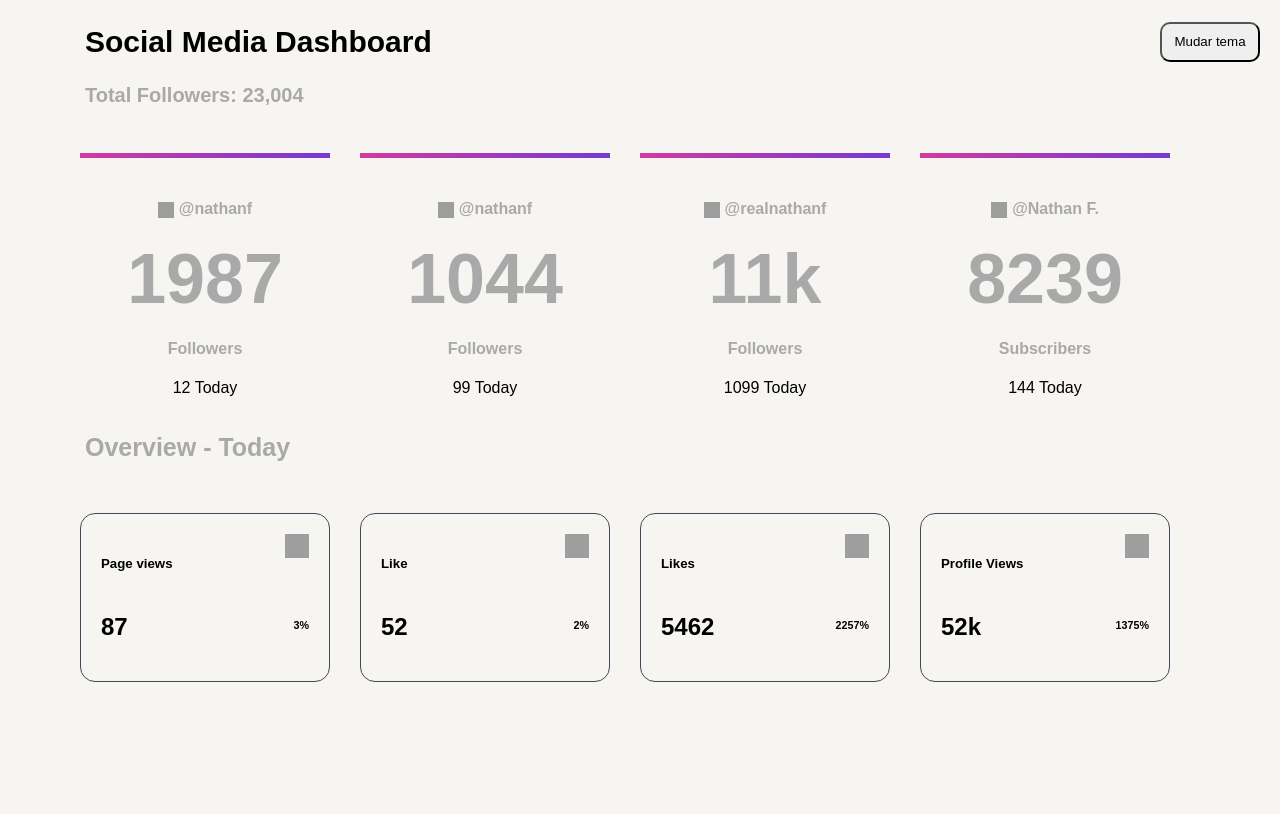
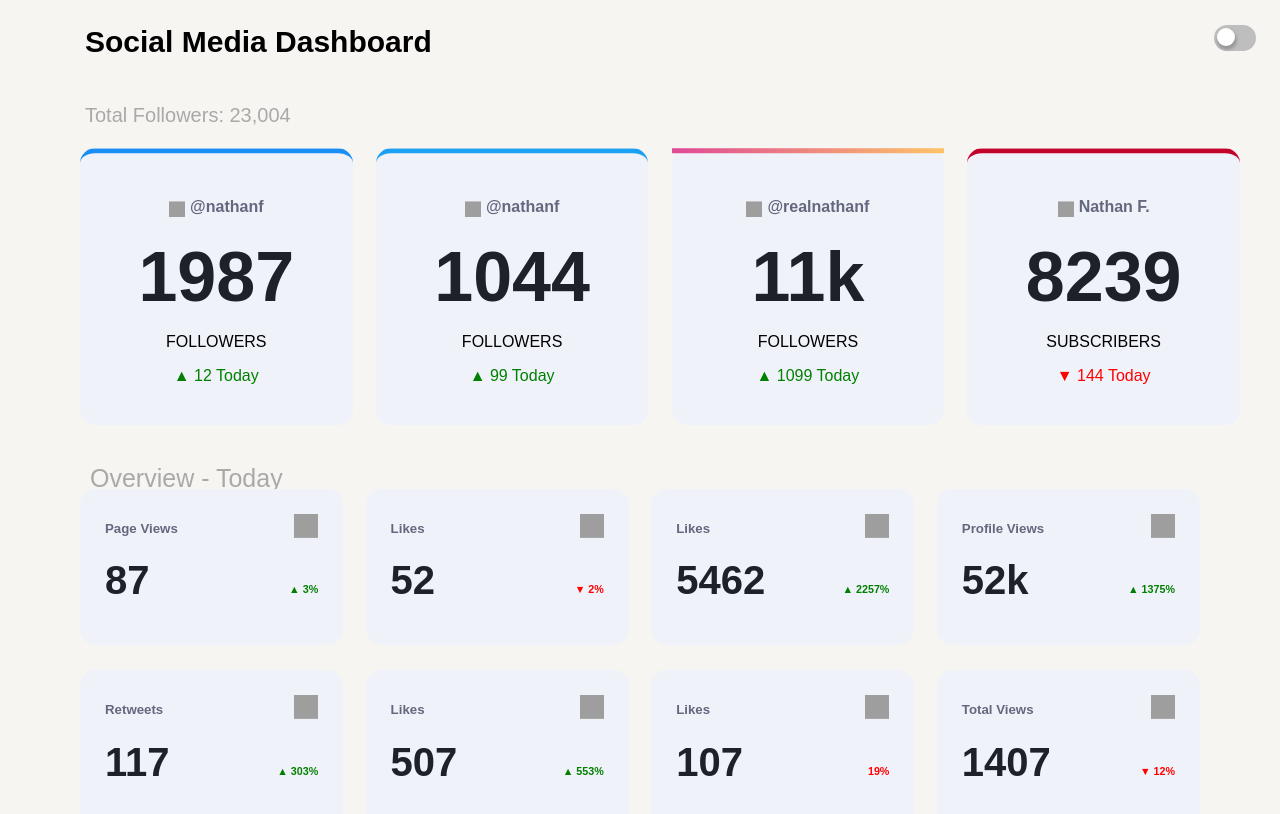
Before and after one commit to IgorVVieira/Desafio-EyeCare-Health, a React (Create React App) app in the folder social-media-dashboard-with-theme-switcher/: page / in a window 1280 px wide. Shown: the top 814 px of the page. Built offline with nearby package versions, Linux system fonts and the light colour scheme; grey boxes are pictures that could not be loaded.

Commit message:
Finalizando desafio

```diff
--- a/social-media-dashboard-with-theme-switcher/src/App.js
+++ b/social-media-dashboard-with-theme-switcher/src/App.js
@@ -1,28 +1,26 @@
 import React, { useState, useEffect, Fragment } from "react";
-import styled from "styled-components";
 import { ThemeProvider } from "styled-components";
 import { lightTheme, darkTheme } from "./theme";
 import GlobalTheme from "./globals";
+import { Container, Title, ButtonChange, Title2, Title3, ContainerCard, ContainerGridCard, CheckBoxWrapper, CheckBoxLabel } from "./Styles";
+
 import Card from "./components/Card/Card";
-
-import facebookImg from './img/icon-facebook.svg';
-import twitterImg from './img/icon-twitter.svg';
-import instagramImg from './img/icon-instagram.svg';
-import youtubeImg from './img/icon-youtube.svg';
 import SmallCard from "./components/SmallCard/SmallCard";
 
+import { dataCard } from './dataCard';
+import { dataSmallCard } from "./dataSmallCard";
+
 function App() {
+  let id = 0;
   const [theme, setTheme] = useState('light');
 
   function toggleTheme() {
     if (theme === 'light') {
       window.localStorage.setItem('theme', 'dark');
       setTheme('dark');
-      window.dispatchEvent(new Event("toggleTheme"));
     } else {
       window.localStorage.setItem('theme', 'light');
       setTheme('light');
-      window.dispatchEvent(new Event("toggleTheme"));
     }
   }
 
@@ -39,75 +37,47 @@ function App() {
           <Title>
             Social Media Dashboard
           </Title>
-          <ButtonChange onClick={toggleTheme}>Mudar tema</ButtonChange>
+          <CheckBoxWrapper>
+            <ButtonChange id="checkbox" onClick={toggleTheme} type="checkbox"/>
+            <CheckBoxLabel htmlFor="checkbox" />
+          </CheckBoxWrapper>
         </Container>
         <Title2>Total Followers: 23,004</Title2>
 
         <ContainerCard>
-          <Card img={facebookImg} title={'@nathanf'} numberTitle={1987}
-            subtitle={'Followers'} footer={'12 Today'} theme={theme}/>
-
-          <Card img={twitterImg} title={'@nathanf'} numberTitle={1044}
-            subtitle={'Followers'} footer={'99 Today'} />
-
-          <Card img={instagramImg} title={'@realnathanf'} numberTitle={'11k'}
-            subtitle={'Followers'} footer={'1099 Today'} />
-
-          <Card img={youtubeImg} title={'@Nathan F.'} numberTitle={8239}
-            subtitle={'Subscribers'} footer={'144 Today'} />
+          {dataCard.map(data => {
+            return (
+              <Card key={id++} img={data.img}
+                title={data.title}
+                numberTitle={data.numberTitle}
+                subtitle={data.subtitle}
+                color={data.color}
+                footer={data.footer}
+                borderColor={data.borderColor}
+                gradient={data.gradient}
+                theme={theme}
+              />
+            );
+          })}
         </ContainerCard>
-
         <Title3>Overview - Today</Title3>
 
-        <ContainerCard>
-          <SmallCard title={'Page views'} img={facebookImg} quantity={87} percent={'3%'} />
-          <SmallCard title={'Like'} img={facebookImg} quantity={52} percent={'2%'} />
-          <SmallCard title={'Likes'} img={twitterImg} quantity={5462} percent={'2257%'}/>
-          <SmallCard title={'Profile Views'} img={instagramImg} quantity={'52k'} percent={'1375%'}/>
-        </ContainerCard>
+        <ContainerGridCard>
+          {dataSmallCard.map(data => {
+            return (
+              <SmallCard key={id++} title={data.title}
+                img={data.image}
+                quantity={data.quantity}
+                percent={data.percent}
+                color={data.color}
+                theme={theme}
+              />
+            );
+          })}
+        </ContainerGridCard>
       </Fragment>
     </ThemeProvider>
   );
 }
 
-const Container = styled.div`
-  display: flex;
-  justify-content: space-between;
-  align-items: center;
-`;
-
-const ContainerCard = styled.div`
-  display: flex;
-  flex-direction: row;
-  justify-content: center;
-  flex-wrap: wrap;
-  align-items: center;
-
-  @media (max-width: 800px) {
-    flex-direction: column;
-  }
-`;
-
-const Title = styled.h2`
-  font-size: 30px;
-  margin-left: 85px;
-`;
-
-const Title2 = styled(Title)`
-  font-size: 20px;
-  color: #a9a9a9;
-  margin-top: 0;
-`;
-
-const Title3 = styled(Title2)`
-  font-size: 25px;
-`;
-
-const ButtonChange = styled.button`
-  width: 100px;
-  height: 40px;
-  margin-right: 20px;
-  border-radius: 10px;
-`;
-
 export default App;
--- /dev/null
+++ b/social-media-dashboard-with-theme-switcher/src/Styles.js
@@ -0,0 +1,104 @@
+import styled from "styled-components";
+
+export const Container = styled.div`
+  display: flex;
+  justify-content: space-between;
+  align-items: center;
+`;
+
+export const ContainerCard = styled.div`
+  display: grid;
+
+  @media(min-width: 900px) {
+    gap: 8% 2%;
+    grid-template-columns: 7fr 7fr 7fr 7fr;
+    transform: translate(0%, -50%);
+    margin: 20vh 5vh 0vh 10vh;
+  }
+
+  @media(max-width: 900px) {
+    gap: 4% 2%;
+    transform: translate(0%, 0%);
+    grid-template-rows: 7fr;
+    margin: 0vh 2vh 20vh 2vh;
+  }
+`;
+
+export const ContainerGridCard = styled(ContainerCard)`
+  @media(min-width: 900px) {
+    margin: 19vh 10vh 0vh 10vh;
+  }
+
+  @media(max-width: 900px) {
+    margin: 20vh 2vh 0vh 2vh;
+  }
+`;
+
+export const Title = styled.h2`
+  font-size: 30px;
+  margin-left: 85px;
+`;
+
+export const Title2 = styled.p`
+  margin-left: 85px;
+  font-size: 20px;
+  color: #a9a9a9;
+`;
+
+export const Title3 = styled(Title2)`
+  margin-left: 90px;
+  font-size: 25px;
+
+  @media(min-width: 900px) {
+    margin-top: -100px;
+
+  }
+
+  @media(max-width: 900px) {
+    margin: 20vh 2vh 0vh 2vh;
+  }
+`;
+
+export const CheckBoxWrapper = styled.div`
+  position: relative;
+`;
+export const CheckBoxLabel = styled.label`
+  position: absolute;
+  top: 0;
+  left: 0;
+  width: 42px;
+  height: 26px;
+  border-radius: 15px;
+  background: #bebebe;
+  cursor: pointer;
+  &::after {
+    content: "";
+    display: block;
+    border-radius: 50%;
+    width: 18px;
+    height: 18px;
+    margin: 3px;
+    background: #ffffff;
+    box-shadow: 1px 3px 3px 1px rgba(0, 0, 0, 0.2);
+    transition: 0.2s;
+  }
+`;
+export const ButtonChange = styled.input`
+  opacity: 0;
+  z-index: 1;
+  border-radius: 15px;
+  margin-right: 20px;
+  width: 42px;
+  height: 26px;
+  &:checked + ${CheckBoxLabel} {
+    background: #4fbe79;
+    &::after {
+      content: "";
+      display: block;
+      border-radius: 50%;
+      width: 18px;
+      height: 18px;
+      margin-left: 21px;
+      transition: 0.2s;
+    }
+  }`;
--- a/social-media-dashboard-with-theme-switcher/src/components/Card/Card.js
+++ b/social-media-dashboard-with-theme-switcher/src/components/Card/Card.js
@@ -1,20 +1,20 @@
-import { useState, useEffect } from "react";
-import styled from "styled-components";
-// import { lightTheme, darkTheme } from "../../theme";
+import { ThemeProvider } from "styled-components";
+import {
+    Light, Dark, StyledCard, StyledDivImg,
+    StyledImgResponsive, StyledText, StyledNumberTitle
+} from "./Styles";
 
 function Card(props) {
-    const [theme, setTheme] = useState('light');
-
-    useEffect(() => {
-        function fetchData() {
-            window.addEventListener('toggleTheme', () => {
-                setTheme(window.localStorage.getItem('theme'));
-            });
+    let theme = Light;
+    if (props.theme === "light") {
+        theme = Light;
     }
-        fetchData();
-    }, []);
+    else if (props.theme === 'dark') {
+        theme = Dark;
+    }
     return (
-        <StyledCard>
+        <ThemeProvider theme={theme}>
+            <StyledCard style={{borderColor: props.borderColor, borderImageSource: props.gradient}}>
                 <StyledDivImg>
                     <StyledImgResponsive src={props.img} alt={props.img} />
                     <StyledText>{props.title}</StyledText>
@@ -22,63 +22,15 @@ function Card(props) {
 
                 <div>
                     <StyledNumberTitle>{props.numberTitle}</StyledNumberTitle>
-                <StyledText>{props.subtitle}</StyledText>
+                    <p>{props.subtitle.toUpperCase()}</p>
                 </div>
 
                 <div>
-                <p>{props.footer}</p>
+                    <p style={{ color: props.color }}>{props.footer}</p>
                 </div>
             </StyledCard>
+        </ThemeProvider>
     );
 }
 
-const StyledCard = styled.div`
-    flex: 1;
-    text-align: center;
-    margin-right: 1.875rem;
-    margin-top: 1.875rem;
-    padding: 1.25rem;
-    max-width: 15.625rem;
-    border-top: 10px solid;
-    border-radius: 10px;
-    border-image-slice: 1;
-    border-width: 5px;
-    border-image-source: linear-gradient(to left, #743ad5, #d53a9d);
-    cursor: pointer;
-
-    @media (max-width: 800px) {
-        width: 100%;
-    }
-
-    &:hover {
-        transition: .3s;
-        background-color: ${props => props.theme === 'light' ? 'white' : '#a9a9a9'};
-    }
-`;
-
-const StyledDivImg = styled.div`
-    display: flex;
-    flex-direction: row;
-    justify-content: center;
-`;
-
-const StyledImgResponsive = styled.img`
-    margin-top: 1.50rem;
-    max-width: 1rem;
-    max-height: 1rem;
-    margin-right: 0.313rem;
-    width: 100%;
-    height: auto;
-`;
-
-const StyledText = styled.h4`
-  color: #a9a9a9;
-`;
-
-const StyledNumberTitle = styled(StyledText)`
-    font-size: 70px;
-    margin: 0;
-    font-weight: bold;
-`;
-
 export default Card;
--- /dev/null
+++ b/social-media-dashboard-with-theme-switcher/src/components/Card/Styles.js
@@ -0,0 +1,66 @@
+import styled from "styled-components";
+
+export const Light = {
+    background: '#F0F2FA',
+    hover: '#E0E0E0',
+    text1: '#63687E',
+    text2: '#1E202A',
+    borderColor: props => props.theme.borderColor
+}
+
+export const Dark = {
+    background: '#252A41',
+    text1: '#8B97C6',
+    text2: '#FFFFFF',
+    hover: '#44475a',
+}
+
+export const StyledCard = styled.div`
+    text-align: center;
+    padding: 1.5rem;
+    border-top: 10px solid;
+    border-radius: 15px;
+    border-image-slice: 1;
+    border-width: 5px;
+    background-color: ${props => props.theme.background};
+    /* border-image-source: linear-gradient(to left, #743ad5, #d53a9d);    */
+
+    cursor: pointer;
+
+    @media (max-width: 375px) {
+        margin-bottom: -20px;
+        max-width: auto;
+        width: 100%;
+    }
+
+    &:hover {
+        transition: .3s;
+        background-color: ${props => props.theme.hover};
+    }
+`;
+
+export const StyledDivImg = styled.div`
+    display: flex;
+    flex-direction: row;
+    justify-content: center;
+`;
+
+export const StyledImgResponsive = styled.img`
+    margin-top: 1.50rem;
+    max-width: 1rem;
+    max-height: 1rem;
+    margin-right: 0.313rem;
+    width: 100%;
+    height: auto;
+`;
+
+export const StyledText = styled.h4`
+  color: ${props => props.theme.text1};
+`;
+
+export const StyledNumberTitle = styled(StyledText)`
+    font-size: 70px;
+    color: ${props => props.theme.text2};
+    margin: 0;
+    font-weight: bold;
+`;
--- a/social-media-dashboard-with-theme-switcher/src/components/SmallCard/SmallCard.js
+++ b/social-media-dashboard-with-theme-switcher/src/components/SmallCard/SmallCard.js
@@ -1,44 +1,31 @@
-import styled from "styled-components";
+import { ThemeProvider } from 'styled-components';
+import { StyledSmallCard, StyledDiv, StyledImgResponsive, StyledTitle, StyledQuantity } from './Styles';
+
+import { Light, Dark } from '../Card/Styles';
 
 function SmallCard(props) {
+    let theme = Light;
+    if (props.theme === "light") {
+        theme = Light;
+    }
+    else if (props.theme === 'dark') {
+        theme = Dark;
+    }
     return (
+        <ThemeProvider theme={theme}>
             <StyledSmallCard>
                 <StyledDiv>
-                <h5>{props.title}</h5>
+                    <StyledTitle>{props.title}</StyledTitle>
                     <StyledImgResponsive src={props.img} alt="" />
                 </StyledDiv>
 
                 <StyledDiv>
-                <h2>{props.quantity}</h2>
-                <h6>{props.percent}</h6>
+                    <StyledQuantity>{props.quantity}</StyledQuantity>
+                    <h6 style={{ color: props.color }}>{props.percent}</h6>
                 </StyledDiv>
             </StyledSmallCard>
+        </ThemeProvider>
     );
 }
 
-const StyledSmallCard = styled.div`
-    flex: 1;
-    text-align: center;
-    border: 1px solid #44475a;
-    border-radius: 15px;
-    margin-right: 1.875rem;
-    margin-top: 1.875rem;
-    padding: 1.25rem;
-    max-width: 15.625rem;
-    cursor: pointer;
-`;
-
-const StyledDiv = styled.div`
-    display: flex;
-    flex-direction: row;
-    justify-content: space-between;
-`;
-
-const StyledImgResponsive = styled.img`
-    max-width: 1.5rem;
-    max-height: 1.5rem;
-    width: 100%;
-    height: auto;
-`;
-
 export default SmallCard;
--- /dev/null
+++ b/social-media-dashboard-with-theme-switcher/src/components/SmallCard/Styles.js
@@ -0,0 +1,44 @@
+import styled from "styled-components";
+
+export const StyledSmallCard = styled.div`
+    text-align: center;
+    border: 1px solid ${props => props.theme.background};
+    border-radius: 15px;
+    padding: 1.5rem;
+    background-color: ${props => props.theme.background};
+    cursor: pointer;
+
+    @media (max-width: 800px) {
+        width: 100%;
+        margin-bottom: -20px;
+    }
+
+    &:hover {
+        transition: .3s;
+        background-color: ${props => props.theme.hover};
+    }
+`;
+
+export const StyledDiv = styled.div`
+    display: flex;
+    flex-direction: row;
+    justify-content: space-between;
+`;
+
+export const StyledTitle = styled.h5`
+    margin-top: 7px;
+    color: ${props => props.theme.text1};
+`;
+
+export const StyledQuantity = styled(StyledTitle)`
+    margin: 0;
+    color: ${props => props.theme.text2};
+    font-size: 40px;
+`;
+
+export const StyledImgResponsive = styled.img`
+    max-width: 1.5rem;
+    max-height: 1.5rem;
+    width: 100%;
+    height: auto;
+`;
--- /dev/null
+++ b/social-media-dashboard-with-theme-switcher/src/dataCard.js
@@ -0,0 +1,44 @@
+import facebookImg from './img/icon-facebook.svg';
+import twitterImg from './img/icon-twitter.svg';
+import instagramImg from './img/icon-instagram.svg';
+import youtubeImg from './img/icon-youtube.svg';
+
+export const dataCard = [
+    {
+        "title": "@nathanf",
+        "numberTitle": 1987,
+        "subtitle": "Followers",
+        "img": facebookImg,
+        "footer": "▲ 12 Today",
+        "color": "green",
+        "borderColor": "#198FF5"
+    },
+    {
+        "title": "@nathanf",
+        "numberTitle": 1044,
+        "subtitle": "Followers",
+        "img": twitterImg,
+        "footer": "▲ 99 Today",
+        "color": "green",
+        "borderColor": "#1CA0F2"
+    },
+    {
+        "title": "@realnathanf",
+        "numberTitle": "11k",
+        "subtitle": "Followers",
+        "img": instagramImg,
+        "footer": "▲ 1099 Today",
+        "color": "green",
+        "type": "instagram",
+        "gradient": "linear-gradient(to left, #FDC468, #DF4996)"
+    },
+    {
+        "title": "Nathan F.",
+        "numberTitle": 8239,
+        "subtitle": "Subscribers",
+        "img": youtubeImg,
+        "footer": "▼ 144 Today",
+        "color": "red",
+        "borderColor": "#C4032A"
+    }
+]
--- /dev/null
+++ b/social-media-dashboard-with-theme-switcher/src/dataSmallCard.js
@@ -0,0 +1,63 @@
+import facebookImg from './img/icon-facebook.svg';
+import twitterImg from './img/icon-twitter.svg';
+import instagramImg from './img/icon-instagram.svg';
+import youtubeImg from './img/icon-youtube.svg';
+
+export const dataSmallCard = [
+    {
+        "title": "Page Views",
+        "image": facebookImg,
+        "quantity": 87,
+        "percent": "▲ 3%",
+        "color": "green"
+    },
+    {
+        "title": "Likes",
+        "image": facebookImg,
+        "quantity": 52,
+        "percent": "▼ 2%",
+        "color": "red"
+    },
+    {
+        "title": "Likes",
+        "image": instagramImg,
+        "quantity": 5462,
+        "percent": "▲ 2257%",
+        "color": "green"
+    },
+    {
+        "title": "Profile Views",
+        "image": instagramImg,
+        "quantity": "52k",
+        "percent": "▲ 1375%",
+        "color": "green"
+    },
+    {
+        "title": "Retweets",
+        "image": twitterImg,
+        "quantity": 117,
+        "percent": "▲ 303%",
+        "color": "green"
+    },
+    {
+        "title": "Likes",
+        "image": twitterImg,
+        "quantity": 507,
+        "percent": "▲ 553%",
+        "color": "green"
+    },
+    {
+        "title": "Likes",
+        "image": youtubeImg,
+        "quantity": 107,
+        "percent": "19%",
+        "color": "red"
+    },
+    {
+        "title": "Total Views",
+        "image": youtubeImg,
+        "quantity": 1407,
+        "percent": "▼ 12%",
+        "color": "red"
+    },
+]
--- a/social-media-dashboard-with-theme-switcher/src/theme.js
+++ b/social-media-dashboard-with-theme-switcher/src/theme.js
@@ -1,18 +1,10 @@
 export const lightTheme = {
     body: '#F7F5F2',
-    toggleBorder: '#fff',
+    toggleBorder: '#FFFFFF',
 };
-
-export const lightThemeCard = {
-    body: '#f8f8f2',
-}
 
 export const darkTheme = {
     body: '#282a36',
     text: '#fafafa',
-    toggleBorder: '#6B8096',
+    toggleBorder: '#1E202A',
 }
-
-export const darkThemeCard = {
-    body: '#44475a',
-}
```
Lines whose indentation alone changed are shown as unchanged.
